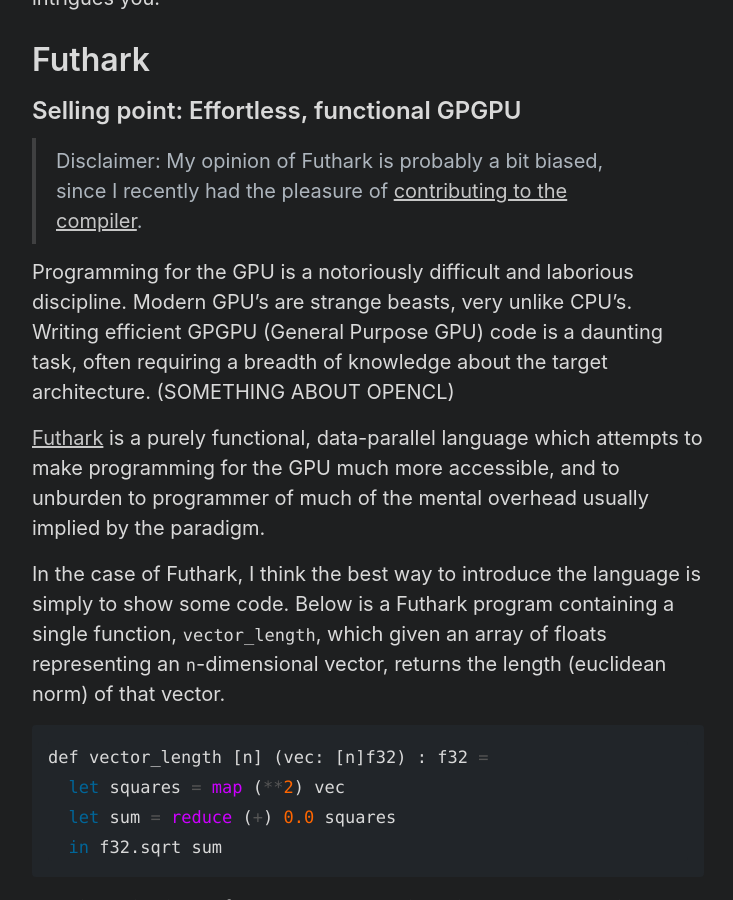
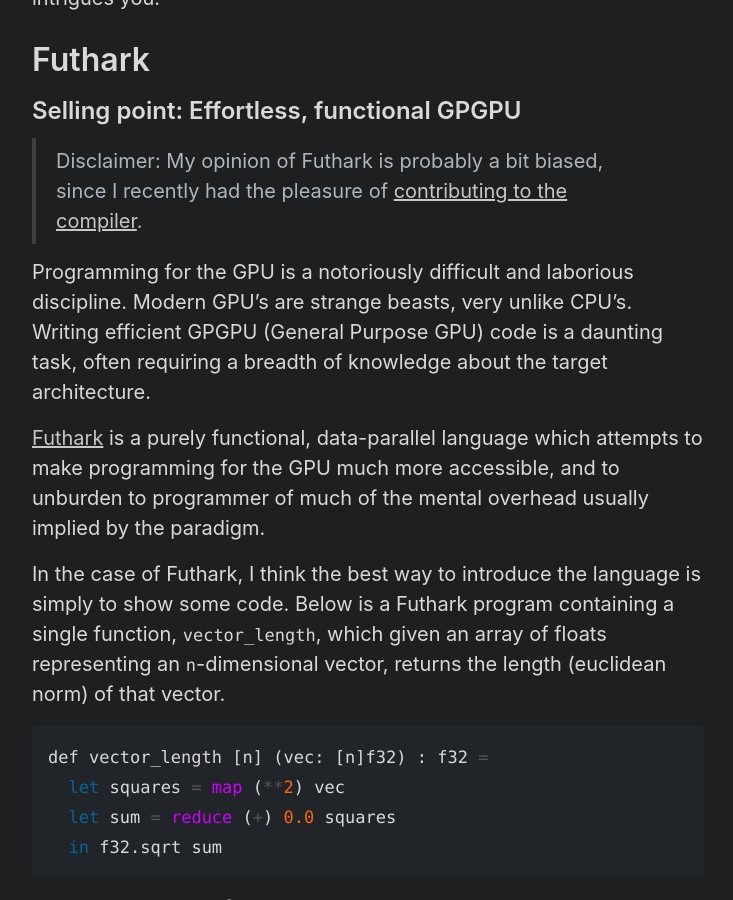
Before and after one commit to pema99/pema99.github.io, a Jekyll site: the page built from _posts/2022-07-28-interestinglangs.md, in a window 1280 px wide and 900 px high, scrolled down 542 px. Shown: the whole window, without its empty margins (272-1005 px from the left). Built offline with Jekyll 4.4.1, drawn with Linux system fonts in a browser that asks for light colours.

Commit message:
Update 2022-07-28-interestinglangs.md

```diff
--- a/_posts/2022-07-28-interestinglangs.md
+++ b/_posts/2022-07-28-interestinglangs.md
@@ -9,7 +9,7 @@
 ## Selling point: Effortless, functional GPGPU
 > Disclaimer: My opinion of Futhark is probably a bit biased, since I recently had the pleasure of [contributing to the compiler](https://github.com/diku-dk/futhark/pull/1677).
 
-Programming for the GPU is a notoriously difficult and laborious discipline. Modern GPU's are strange beasts, very unlike CPU's. Writing efficient GPGPU (General Purpose GPU) code is a daunting task, often requiring a breadth of knowledge about the target architecture. (SOMETHING ABOUT OPENCL)
+Programming for the GPU is a notoriously difficult and laborious discipline. Modern GPU's are strange beasts, very unlike CPU's. Writing efficient GPGPU (General Purpose GPU) code is a daunting task, often requiring a breadth of knowledge about the target architecture.
 
 [Futhark](https://futhark-lang.org/) is a purely functional, data-parallel language which attempts to make programming for the GPU much more accessible, and to unburden to programmer of much of the mental overhead usually implied by the paradigm.
 
```
